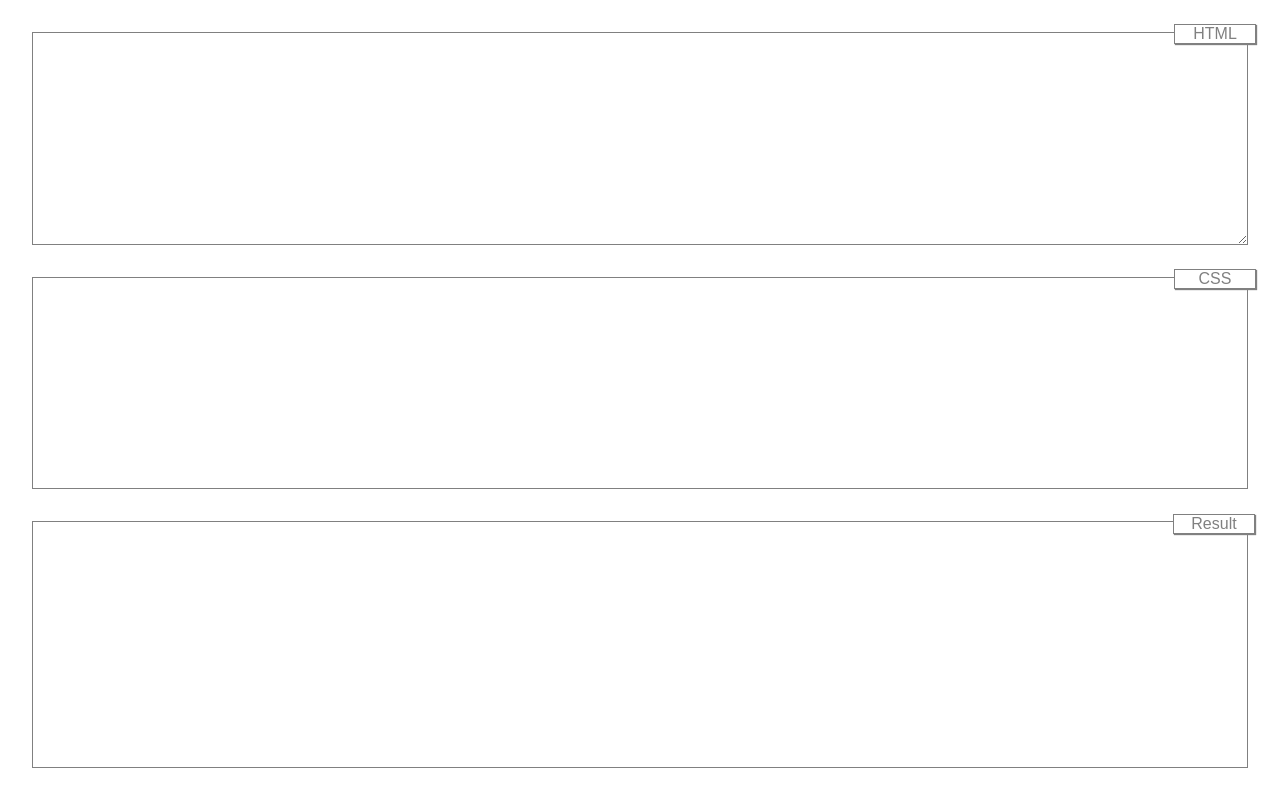
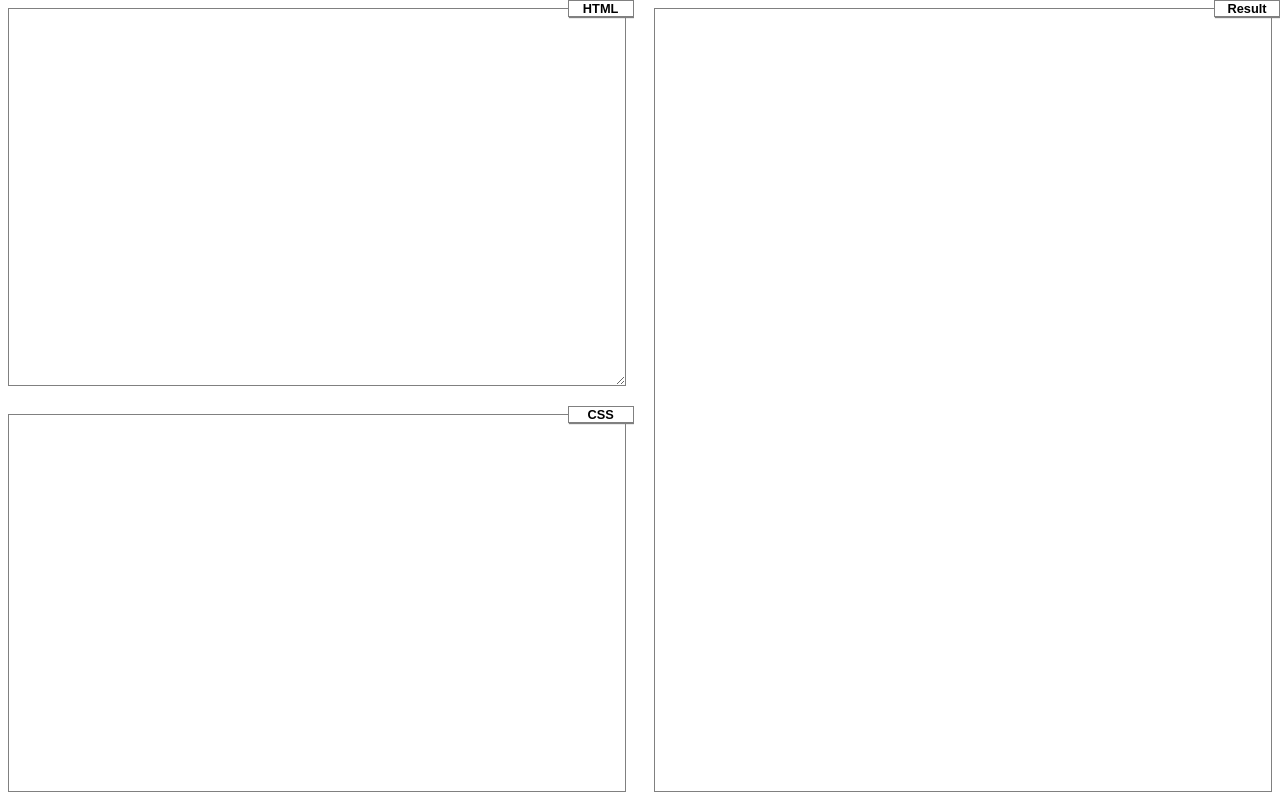
Before and after one commit to gweax/live-css-editor, a plain HTML site: page index.html in a window 1280 px wide. Drawn offline with Linux system fonts and the light colour scheme.

Commit message:
feat: improve markup and css

```diff
--- a/index.html
+++ b/index.html
@@ -10,15 +10,20 @@
 </head>
 
 <body>
-    <section data-label="HTML">
-        <textarea id="html" spellcheck="false"></textarea>
+    <section class="outer-box outer-box--html">
+        <h1><label for="html">HTML</label></h1>
+        <textarea class="box" id="html" spellcheck="false"></textarea>
     </section>
 
-    <section data-label="CSS">
-        <style id="css" contenteditable spellcheck="false"></style>
+    <section class="outer-box outer-box--css">
+        <h1>CSS</h1>
+        <style class="box" id="css" contenteditable spellcheck="false"></style>
     </section>
 
-    <section data-label="Result" id="result"></section>
+    <section class="outer-box outer-box--result">
+        <h1>Result</h1>
+        <div class="box" id="result"></div>
+    </section>
 
     <script src="liveedit.js"></script>
 </body>
--- a/liveedit.js
+++ b/liveedit.js
@@ -1,7 +1,8 @@
 (function() {
 
     var html = location.search.match(/(?:[?&])html=([^&]*)/),
-        css = location.search.match(/(?:[?&])css=([^&]*)/);
+        css = location.search.match(/(?:[?&])css=([^&]*)/),
+        show = location.search.match(/(?:[?&])show=([^&]*)/);
 
     if (html) {
         document.getElementById('html').value = decodeURIComponent(html[1]);
@@ -9,6 +10,10 @@
 
     if (css) {
         document.getElementById('css').innerHTML = decodeURIComponent(css[1]);
+    }
+
+    if (show) {
+        document.body.className = decodeURIComponent(show[1]);
     }
 
 }());
@@ -72,3 +77,8 @@
     });
 
 }());
+
+function getUrlParameters() {
+    return '?html=' + encodeURIComponent(document.getElementById('html').value) +
+        '&css=' + encodeURIComponent(document.getElementById('css').innerText);
+}
--- a/styles.css
+++ b/styles.css
@@ -1,37 +1,56 @@
-body,
 html {
-    padding: 0;
+    height: 100%;
     margin: 0;
-    height: 100%;
-    box-sizing: border-box;
+    font-size: 2vw;
 }
 
 body {
-    display: flex;
-    flex-direction: column;
-    font-size: 2em;
-    color: gray;
-    padding: 0.5em 1em;
+    height: 100%;
+    margin: 0;
+
+    display: grid;
+    grid-template-columns: 1fr 1fr;
+    grid-template-rows: 1fr 1fr;
+    grid-gap: 0.5em;
 }
 
-section[data-label] {
+.outer-box--html {
+    grid-column: 1;
+    grid-row: 1;
+}
+
+.outer-box--css {
+    grid-column: 1;
+    grid-row: 2;
+}
+
+.outer-box--result {
+    grid-column: 2;
+    grid-row: 1 / span 2;
+}
+
+body.result .outer-box--css,
+body.result .outer-box--html {
+    display: none;
+}
+body.result .outer-box--result {
+    grid-column: 1 / span 2;
+}
+
+.outer-box {
     box-sizing: border-box;
-    margin: 0.5em 0;
+    overflow: hidden;
+    padding: 0.3em;
     position: relative;
-    flex: 1 1 0;
     display: flex;
     flex-direction: column;
 }
 
-section[data-label="Result"] {
-    display: block;
-}
-
-section[data-label]::before {
-    content: attr(data-label);
+.outer-box > h1 {
     position: absolute;
-    top: -0.5em;
-    right: -0.5em;
+    top: 0;
+    right: 0;
+    margin: 0;
     box-shadow: 1px 1px 1px gray;
     font-family: sans-serif;
     font-size: 0.5em;
@@ -42,40 +61,36 @@ section[data-label]::before {
     text-align: center;
 }
 
-textarea,
-style[contenteditable] {
+.box {
+    box-sizing: border-box;
+    flex: 1;
+    padding: 0.5em;
+    border: 1px solid gray;
+    transition: all 0.3s ease-in-out;
+}
+
+textarea {
     width: 100%;
-    flex: 1 1 auto;
-    box-sizing: border-box;
-    border: none;
     font-size: inherit;
-    color: inherit;
+    line-height: 1.5;
+    background: transparent;
+    color: gray;
     outline: none;
 }
 
-textarea {
-    line-height: 1.5;
-}
-
-textarea,
-style[contenteditable],
-section[data-label="Result"] {
-    padding: 0.5em;
-    border: 1px solid gray;
-    transition: all 0.3s ease-in-out;
+style[contenteditable] {
+    display: block;
+    white-space: pre-wrap;
+    font-family: monospace;
+    color: gray;
+    overflow: auto;
+    outline: none;
 }
 
 textarea:focus,
 style[contenteditable]:focus {
     border-color: hotpink;
     color: black;
-    box-shadow: 0 0 5px 5px lightpink;
+    background: white;
+    box-shadow: 0 0 0.3em 0.3em lightpink;
 }
-
-style[contenteditable] {
-    display: block;
-    height: 100%;
-    white-space: pre-wrap;
-    font-family: monospace;
-    overflow: auto;
-}
```
